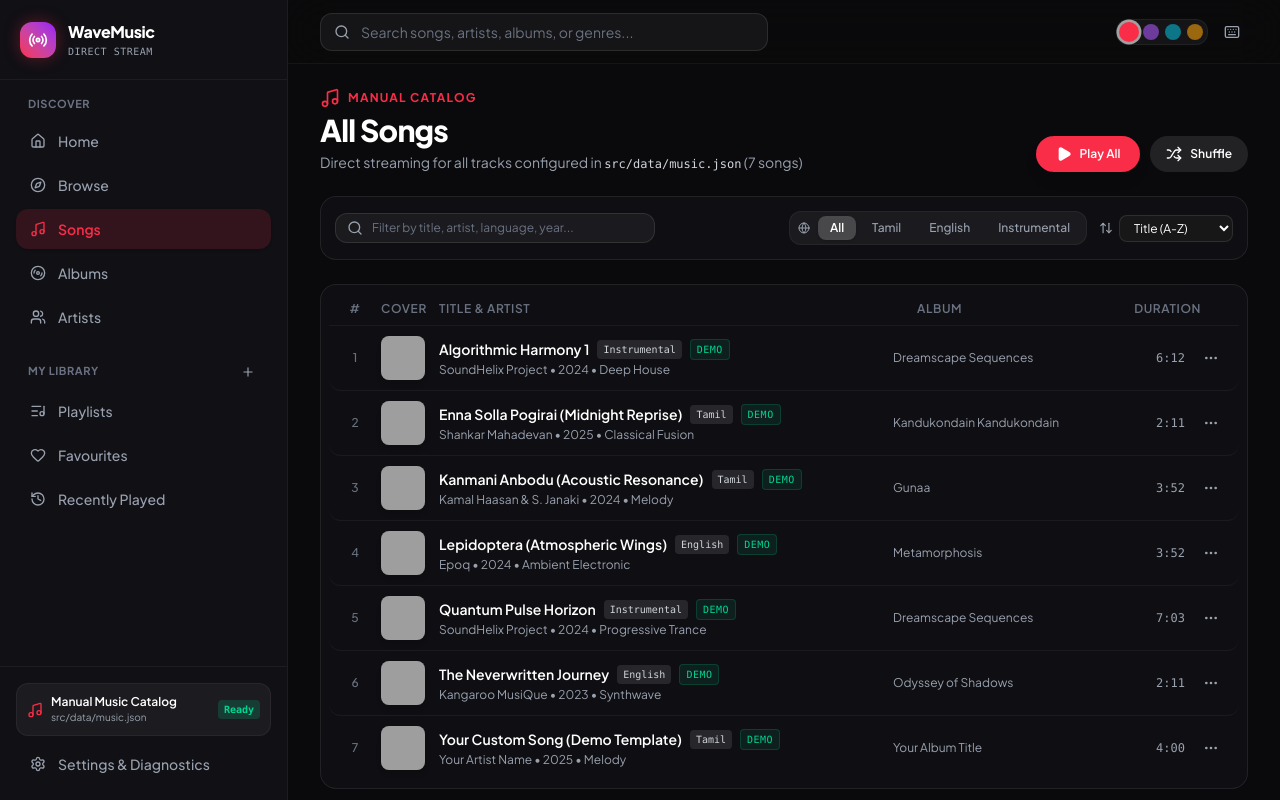
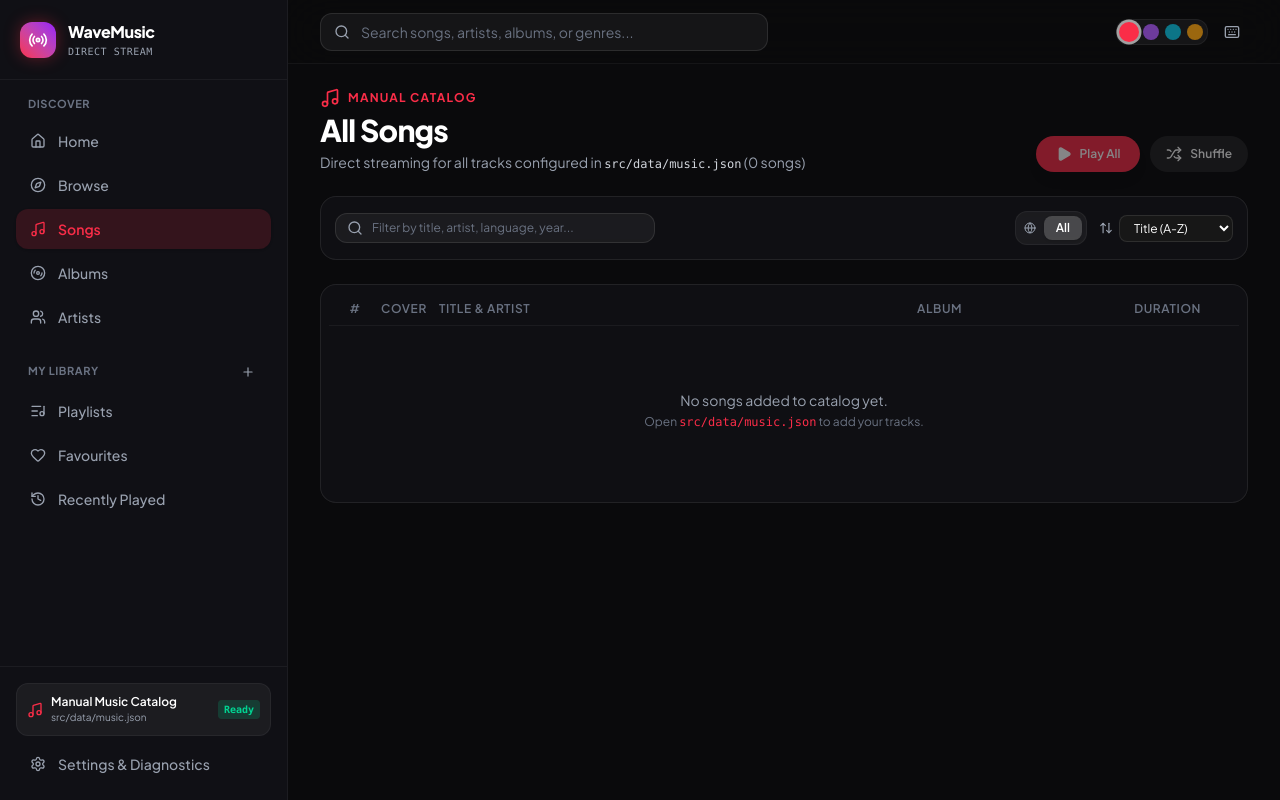
Before and after one commit to wwwvasanth507-create/mm, a React (Vite) app: page /songs in a window 1280 px wide. Built offline with nearby package versions, Linux system fonts and the light colour scheme; grey boxes are pictures that could not be loaded.

Commit message:
fix del temp

```diff
--- /dev/null
+++ b/src/data/music.example.json
@@ -0,0 +1,32 @@
+{
+  "songs": [
+    {
+      "id": "song-001",
+      "title": "Your Song Title",
+      "artist": "Artist Name",
+      "album": "Album Name",
+      "genre": "Melody",
+      "year": 2025,
+      "duration": 240,
+      "audioUrl": "https://your-domain.com/path-to-audio.mp3",
+      "thumbnailUrl": "https://your-domain.com/path-to-cover.jpg",
+      "description": "Short description of the song (optional)",
+      "language": "Tamil",
+      "isExplicit": false,
+      "lyrics": [
+        { "time": 10, "text": "First line of lyrics at 10 seconds" },
+        { "time": 25, "text": "Second line of lyrics at 25 seconds" }
+      ]
+    }
+  ],
+  "playlists": [
+    {
+      "id": "playlist-001",
+      "name": "My Favorite Hits",
+      "description": "Collection of my favorite tracks",
+      "coverUrl": "https://your-domain.com/path-to-playlist-cover.jpg",
+      "trackIds": ["song-001"],
+      "createdAt": "2025-01-01"
+    }
+  ]
+}
--- a/src/data/music.json
+++ b/src/data/music.json
@@ -1,147 +1,4 @@
 {
-  "songs": [
-    {
-      "id": "song-tamil-001",
-      "title": "Kanmani Anbodu (Acoustic Resonance)",
-      "artist": "Kamal Haasan & S. Janaki",
-      "album": "Gunaa",
-      "genre": "Melody",
-      "year": 2024,
-      "duration": 232,
-      "audioUrl": "https://commondatastorage.googleapis.com/codeskulptor-assets/Epoq-Lepidoptera.mp3",
-      "thumbnailUrl": "https://images.unsplash.com/photo-1514525253161-7a46d19cd819?w=800&auto=format&fit=crop&q=80",
-      "description": "Timeless Tamil romantic melody with intricate acoustic arrangements",
-      "language": "Tamil",
-      "isExplicit": false,
-      "isDemo": true,
-      "lyrics": [
-        { "time": 10, "text": "Kanmani anbodu kadhalan naan ezhuthum kadithamae" },
-        { "time": 25, "text": "Ponmani un veettil sowkiyama naan ingu sowkiyamae" },
-        { "time": 50, "text": "Undhan kadhal engae ennai thedi varumo" },
-        { "time": 85, "text": "Endhan nenjil koodum deepam unthan ninaivo" },
-        { "time": 130, "text": "Endrum unnai naan maravathen vazhvil" },
-        { "time": 175, "text": "Unthan sangeetham en moochil kalanthadhu" }
-      ]
-    },
-    {
-      "id": "song-tamil-002",
-      "title": "Enna Solla Pogirai (Midnight Reprise)",
-      "artist": "Shankar Mahadevan",
-      "album": "Kandukondain Kandukondain",
-      "genre": "Classical Fusion",
-      "year": 2025,
-      "duration": 131,
-      "audioUrl": "https://commondatastorage.googleapis.com/codeskulptor-demos/DDR_assets/Kangaroo_MusiQue_-_The_Neverwritten_Role_Playing_Game.mp3",
-      "thumbnailUrl": "https://images.unsplash.com/photo-1518709268805-4e9042af9f23?w=800&auto=format&fit=crop&q=80",
-      "description": "Poignant Tamil composition featuring sweeping orchestration and emotive vocals",
-      "language": "Tamil",
-      "isExplicit": false,
-      "isDemo": true,
-      "lyrics": [
-        { "time": 8, "text": "Enna solla pogirai sandhanangal theikiraai" },
-        { "time": 25, "text": "Vaanavilum thoongumo un viralgal theendumo" },
-        { "time": 55, "text": "Kaadhal vandhu modhum bodhu kaalgal engum sellumo" },
-        { "time": 90, "text": "Enthan uyirai theendum ganam idhuthaano" }
-      ]
-    },
-    {
-      "id": "song-eng-001",
-      "title": "Lepidoptera (Atmospheric Wings)",
-      "artist": "Epoq",
-      "album": "Metamorphosis",
-      "genre": "Ambient Electronic",
-      "year": 2024,
-      "duration": 232,
-      "audioUrl": "https://commondatastorage.googleapis.com/codeskulptor-assets/Epoq-Lepidoptera.mp3",
-      "thumbnailUrl": "https://images.unsplash.com/photo-1618005182384-a83a8bd57fbe?w=800&auto=format&fit=crop&q=80",
-      "description": "Expansive ambient electronic texture with warm analog synthesizers",
-      "language": "English",
-      "isExplicit": false,
-      "isDemo": true,
-      "lyrics": [
-        { "time": 10, "text": "Drifting through the luminous midnight haze" },
-        { "time": 30, "text": "Colors unfolding in kaleidoscopic phase" },
-        { "time": 60, "text": "Feel the soundwaves wash across the sky" },
-        { "time": 100, "text": "Suspended moments never letting go" }
-      ]
-    },
-    {
-      "id": "song-eng-002",
-      "title": "The Neverwritten Journey",
-      "artist": "Kangaroo MusiQue",
-      "album": "Odyssey of Shadows",
-      "genre": "Synthwave",
-      "year": 2023,
-      "duration": 131,
-      "audioUrl": "https://commondatastorage.googleapis.com/codeskulptor-demos/DDR_assets/Kangaroo_MusiQue_-_The_Neverwritten_Role_Playing_Game.mp3",
-      "thumbnailUrl": "https://images.unsplash.com/photo-1508700115892-45ecd05ae2ad?w=800&auto=format&fit=crop&q=80",
-      "description": "Upbeat synthwave rhythm with driving retro bass and punchy leads",
-      "language": "English",
-      "isExplicit": false,
-      "isDemo": true
-    },
-    {
-      "id": "song-inst-001",
-      "title": "Algorithmic Harmony 1",
-      "artist": "SoundHelix Project",
-      "album": "Dreamscape Sequences",
-      "genre": "Deep House",
-      "year": 2024,
-      "duration": 372,
-      "audioUrl": "https://www.soundhelix.com/examples/mp3/SoundHelix-Song-1.mp3",
-      "thumbnailUrl": "https://images.unsplash.com/photo-1511671782779-c97d3d27a1d4?w=800&auto=format&fit=crop&q=80",
-      "description": "Hypnotic deep house instrumental for focused workflow and coding",
-      "language": "Instrumental",
-      "isExplicit": false,
-      "isDemo": true
-    },
-    {
-      "id": "song-inst-002",
-      "title": "Quantum Pulse Horizon",
-      "artist": "SoundHelix Project",
-      "album": "Dreamscape Sequences",
-      "genre": "Progressive Trance",
-      "year": 2024,
-      "duration": 423,
-      "audioUrl": "https://www.soundhelix.com/examples/mp3/SoundHelix-Song-2.mp3",
-      "thumbnailUrl": "https://images.unsplash.com/photo-1509198397868-475647b2a1e5?w=800&auto=format&fit=crop&q=80",
-      "description": "Dynamic electronic track with uplifting progression and rich textures",
-      "language": "Instrumental",
-      "isExplicit": false,
-      "isDemo": true
-    },
-    {
-      "id": "song-user-template",
-      "title": "Your Custom Song (Demo Template)",
-      "artist": "Your Artist Name",
-      "album": "Your Album Title",
-      "genre": "Melody",
-      "year": 2025,
-      "duration": 240,
-      "audioUrl": "https://commondatastorage.googleapis.com/codeskulptor-demos/DDR_assets/Sevish_-__nbsp_.mp3",
-      "thumbnailUrl": "https://images.unsplash.com/photo-1470225620780-dba8ba36b745?w=800&auto=format&fit=crop&q=80",
-      "description": "Replace this entry with your real audio URL, album cover, and song metadata",
-      "language": "Tamil",
-      "isExplicit": false,
-      "isDemo": true
-    }
-  ],
-  "playlists": [
-    {
-      "id": "playlist-tamil-favorites",
-      "name": "Tamil Melodies & Hits",
-      "description": "Handpicked soothing Tamil melodies and soulful compositions",
-      "coverUrl": "https://images.unsplash.com/photo-1514525253161-7a46d19cd819?w=800&auto=format&fit=crop&q=80",
-      "trackIds": ["song-tamil-001", "song-tamil-002", "song-user-template"],
-      "createdAt": "2025-01-01"
-    },
-    {
-      "id": "playlist-deep-focus",
-      "name": "Deep Focus & Ambient Flow",
-      "description": "Calm instrumentals and atmospheric tracks for creative focus",
-      "coverUrl": "https://images.unsplash.com/photo-1618005182384-a83a8bd57fbe?w=800&auto=format&fit=crop&q=80",
-      "trackIds": ["song-eng-001", "song-inst-001", "song-inst-002"],
-      "createdAt": "2025-01-10"
-    }
-  ]
+  "songs": [],
+  "playlists": []
 }
--- a/src/pages/AlbumsPage.tsx
+++ b/src/pages/AlbumsPage.tsx
@@ -19,11 +19,18 @@ export const AlbumsPage: React.FC = () => {
         </p>
       </div>
 
-      <div className="grid grid-cols-2 sm:grid-cols-3 md:grid-cols-4 lg:grid-cols-5 gap-4">
-        {albums.map((album) => (
-          <AlbumCard key={album.id} album={album} />
-        ))}
-      </div>
+      {albums.length === 0 ? (
+        <div className="py-20 text-center text-gray-400 text-sm glass-card rounded-2xl border border-white/5 p-8">
+          <p>No albums found yet.</p>
+          <p className="text-xs text-gray-500 mt-1">Albums are automatically generated when you add songs with an album name to music.json.</p>
+        </div>
+      ) : (
+        <div className="grid grid-cols-2 sm:grid-cols-3 md:grid-cols-4 lg:grid-cols-5 gap-4">
+          {albums.map((album) => (
+            <AlbumCard key={album.id} album={album} />
+          ))}
+        </div>
+      )}
     </div>
   );
 };
--- a/src/pages/ArtistsPage.tsx
+++ b/src/pages/ArtistsPage.tsx
@@ -19,11 +19,18 @@ export const ArtistsPage: React.FC = () => {
         </p>
       </div>
 
-      <div className="grid grid-cols-2 sm:grid-cols-3 md:grid-cols-4 lg:grid-cols-5 gap-4">
-        {artists.map((artist) => (
-          <ArtistCard key={artist.id} artist={artist} />
-        ))}
-      </div>
+      {artists.length === 0 ? (
+        <div className="py-20 text-center text-gray-400 text-sm glass-card rounded-2xl border border-white/5 p-8">
+          <p>No artists found yet.</p>
+          <p className="text-xs text-gray-500 mt-1">Artists are automatically generated when you add songs with an artist name to music.json.</p>
+        </div>
+      ) : (
+        <div className="grid grid-cols-2 sm:grid-cols-3 md:grid-cols-4 lg:grid-cols-5 gap-4">
+          {artists.map((artist) => (
+            <ArtistCard key={artist.id} artist={artist} />
+          ))}
+        </div>
+      )}
     </div>
   );
 };
--- a/src/pages/HomePage.tsx
+++ b/src/pages/HomePage.tsx
@@ -49,6 +49,24 @@ export const HomePage: React.FC = () => {
       playTrack(shuffled[0], shuffled);
     }
   };
+  if (allTracks.length === 0) {
+    return (
+      <div className="flex flex-col items-center justify-center min-h-[60vh] text-center p-8 space-y-6 animate-in fade-in duration-300">
+        <div className="w-20 h-20 rounded-full bg-white/5 border border-white/10 flex items-center justify-center text-[var(--accent-primary)] shadow-2xl">
+          <Disc3 className="w-10 h-10 animate-spin" style={{ animationDuration: '6s' }} />
+        </div>
+        <div className="max-w-md space-y-3">
+          <h2 className="text-2xl font-bold text-white tracking-tight">Your Music Library is Ready</h2>
+          <p className="text-sm text-gray-400 leading-relaxed">
+            All demo songs have been cleared. Add your music tracks to <code className="px-2 py-0.5 rounded bg-white/10 font-mono text-xs text-[var(--accent-primary)]">src/data/music.json</code>.
+          </p>
+          <p className="text-xs text-gray-500">
+            Check <code className="px-1.5 py-0.5 rounded bg-white/5 font-mono text-gray-300">src/data/music.example.json</code> for the exact song format and available fields.
+          </p>
+        </div>
+      </div>
+    );
+  }
 
   return (
     <div className="space-y-10 animate-in fade-in duration-300">
--- a/src/pages/SongsPage.tsx
+++ b/src/pages/SongsPage.tsx
@@ -177,6 +177,13 @@ export const SongsPage: React.FC = () => {
         {/* Rows */}
         {filteredTracks.length === 0 ? (
           <div className="py-16 text-center text-gray-400 text-sm">
+            {allTracks.length === 0 ? (
+              <div>
+                <p>No songs added to catalog yet.</p>
+                <p className="text-xs text-gray-500 mt-1">Open <code className="text-[var(--accent-primary)] font-mono">src/data/music.json</code> to add your tracks.</p>
+              </div>
+            ) : (
+              <div>
                 <p>No songs found matching your filter criteria.</p>
                 <button
                   onClick={() => {
@@ -187,6 +194,8 @@ export const SongsPage: React.FC = () => {
                 >
                   Clear filters
                 </button>
+              </div>
+            )}
           </div>
         ) : (
           <div className="divide-y divide-white/5">
```
Lines whose indentation alone changed are shown as unchanged.
